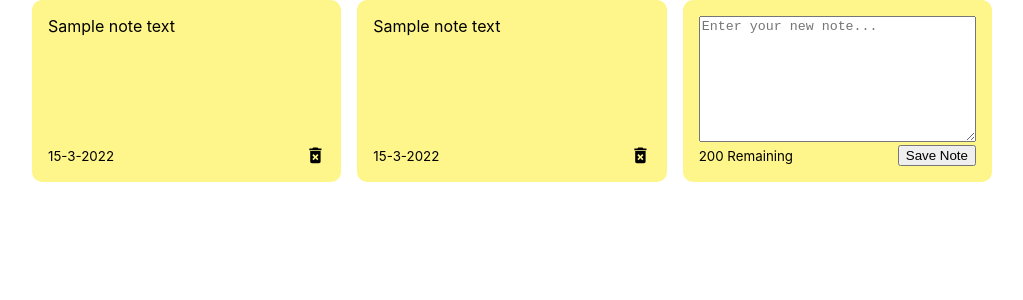
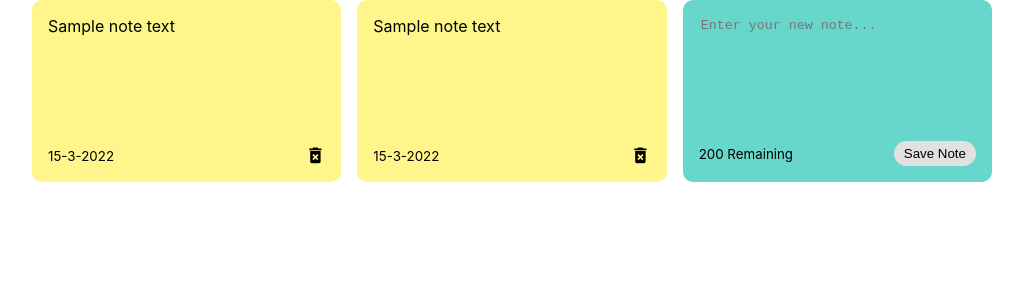
Before and after one commit to giorgigutsaevi/react-notes-app, a React (Create React App) app: page / in a window 1280 px wide. Shown: the top 300 px of the page, without its empty margins (128-1151 px from the left). Built offline with nearby package versions, Linux system fonts and the light colour scheme.

Commit message:
Added styles for the AddNote component

```diff
--- a/src/index.css
+++ b/src/index.css
@@ -41,3 +41,26 @@ code {
   align-items: center;
   justify-content: space-between;
 }
+
+/* AddNote component styles below */
+.note.new{
+  background-color: #67d7cc;
+}
+
+textarea{
+  border: none;
+  resize: none;
+  background-color: #67d7cc;
+}
+
+.save{
+  background-color:  #e1e1e1;
+  border: none;
+  border-radius: 15px;
+  padding: 5px 10px;
+}
+
+.save:hover{
+  background-color: #ededed;
+  cursor: pointer;
+}
```
